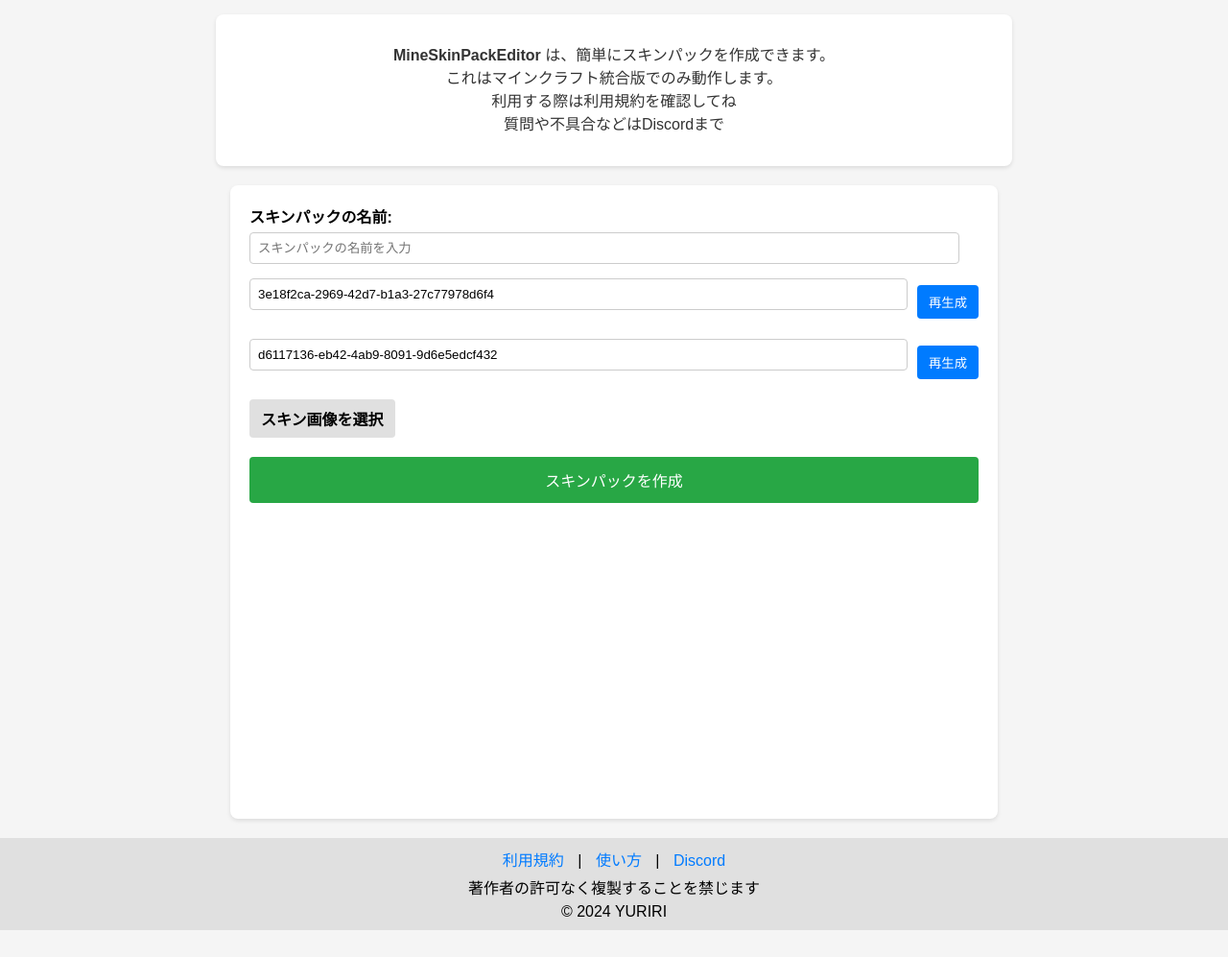
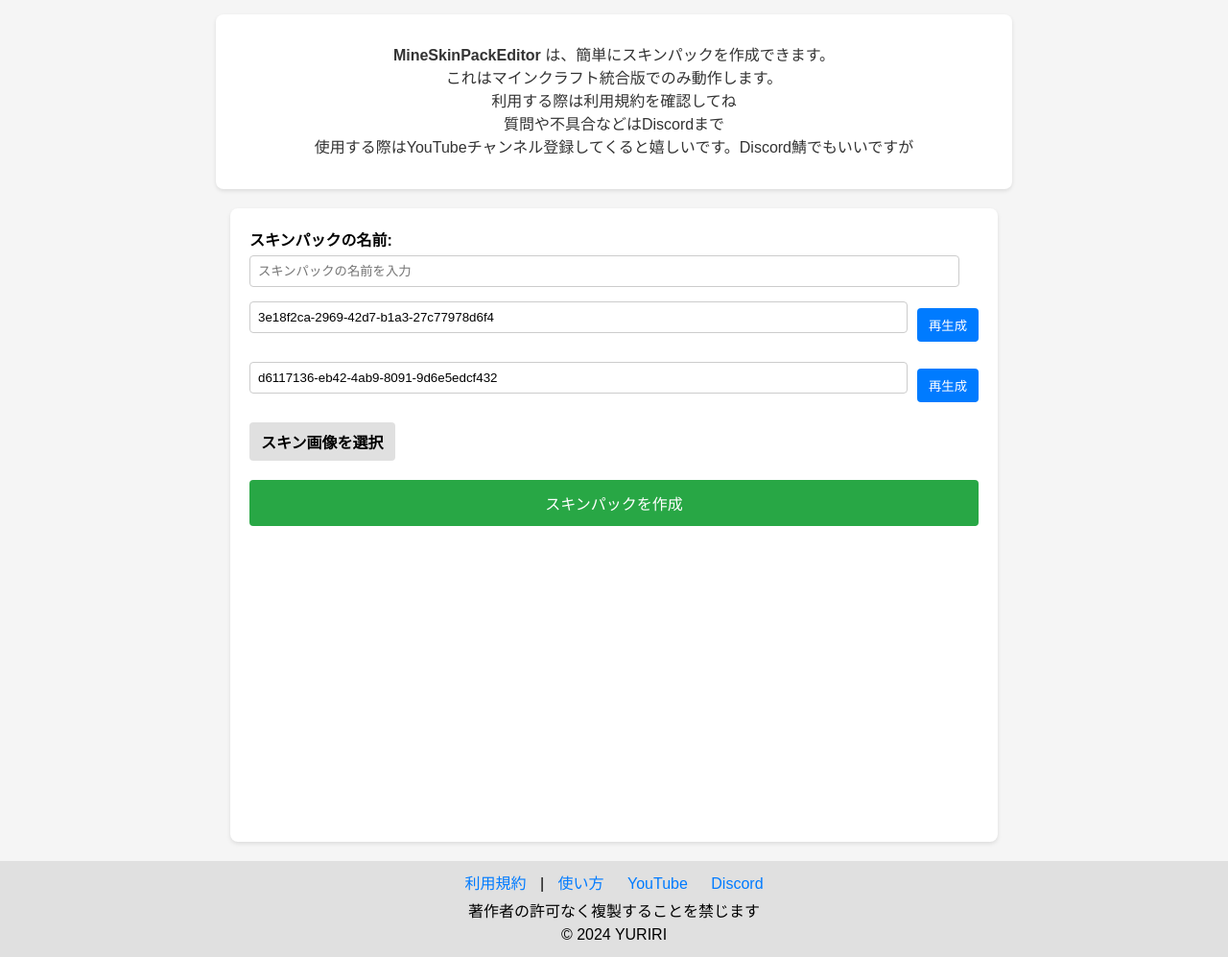
Before and after one commit to YURIRI777/MineSkinPackEditor, a plain HTML site: page index.html in a window 1280 px wide. Shown: the part 62-1059 px from the top of the page at 96% size. Before the commit the page ends 1031 px from the top, so only its background shows below. Drawn offline with nearby package versions, Linux system fonts and the light colour scheme.

Commit message:
Update index.html

```diff
--- a/index.html
+++ b/index.html
@@ -1,3 +1,5 @@
+<!DOCTYPE html>
+<html lang="ja">
     <!DOCTYPE html>
     <html lang="ja">
     <head>
@@ -11,6 +13,58 @@
         <meta property="og:image:width" content="1200">
         <meta property="og:image:height" content="630">
         <meta property="og:url" content="https://yuriri777.github.io/MineSkinPackEditor/">
+        <meta property="og:type" content="website">
+        <meta property="og:site_name" content="MineSkinPackEditor"/>
+        <meta name="twitter:card" content="summary_large_image"/>
+        <title>MineSkinPackEditor</title>
+        <link rel="stylesheet" href="main.css">
+    </head>
+<body>
+    <header>
+        <h1>MineSkinPackEditor</h1>
+    </header>
+    <section class="description">
+        <p>
+            <strong>MineSkinPackEditor</strong> は、簡単にスキンパックを作成できます。
+            <br>これはマインクラフト統合版でのみ動作します。
+            <br>利用する際は利用規約を確認してね<br>質問や不具合などはDiscordまで
+            <br>使用する際はYouTubeチャンネル登録してくると嬉しいです。Discord鯖でもいいですが
+        </p>
+    </section>
+    <main>
+        <form id="skin-pack-form">
+            <div class="form-group">
+                <label for="pack-name">スキンパックの名前:</label>
+                <input type="text" id="pack-name" placeholder="スキンパックの名前を入力" required>
+            </div>
+            <div class="uuid-container">
+                <input type="text" id="pack-uuid" value="" readonly>
+                <button type="button" onclick="generateUUID('pack-uuid')">再生成</button>
+            </div>
+            <div class="uuid-container">
+                <input type="text" id="module-uuid" value="" readonly>
+                <button type="button" onclick="generateUUID('module-uuid')">再生成</button>
+            </div>
+            <div class="file-upload">
+                <label for="skin-image" id="fileName">スキン画像を選択</label>
+                <input type="file" id="skin-image" accept="image/png" multiple>
+            </div>
+            <div id="skinPreview"></div>
+            <button type="button" class="create-button" onclick="createSkinPack()">スキンパックを作成</button>
+        </form>
+    </main>
+    <footer>
+        <a href="kiyaku.html">利用規約</a> |
+        <a href="use.html"target="_blank"> 使い方</a>
+        <a href="https://www.youtube.com/@YURIRI_App"target="_blank">YouTube</a>
+        <a href="https://discord.gg/38vvQyDFEk"target="_blank">Discord</a>
+        <p>著作者の許可なく複製することを禁じます</p>
+        <p>&copy; 2024 YURIRI</p>
+    </footer>
+    <script src="https://cdnjs.cloudflare.com/ajax/libs/jszip/3.10.1/jszip.min.js"></script>
+    <script src="main.js"></script>
+</body>
+</html>
     <meta property="og:type" content="website">
     <meta property="og:site_name" content="MineSkinPackEditor"/>
     <meta name="twitter:card" content="summary_large_image"/>
```
Lines whose indentation alone changed are shown as unchanged.
